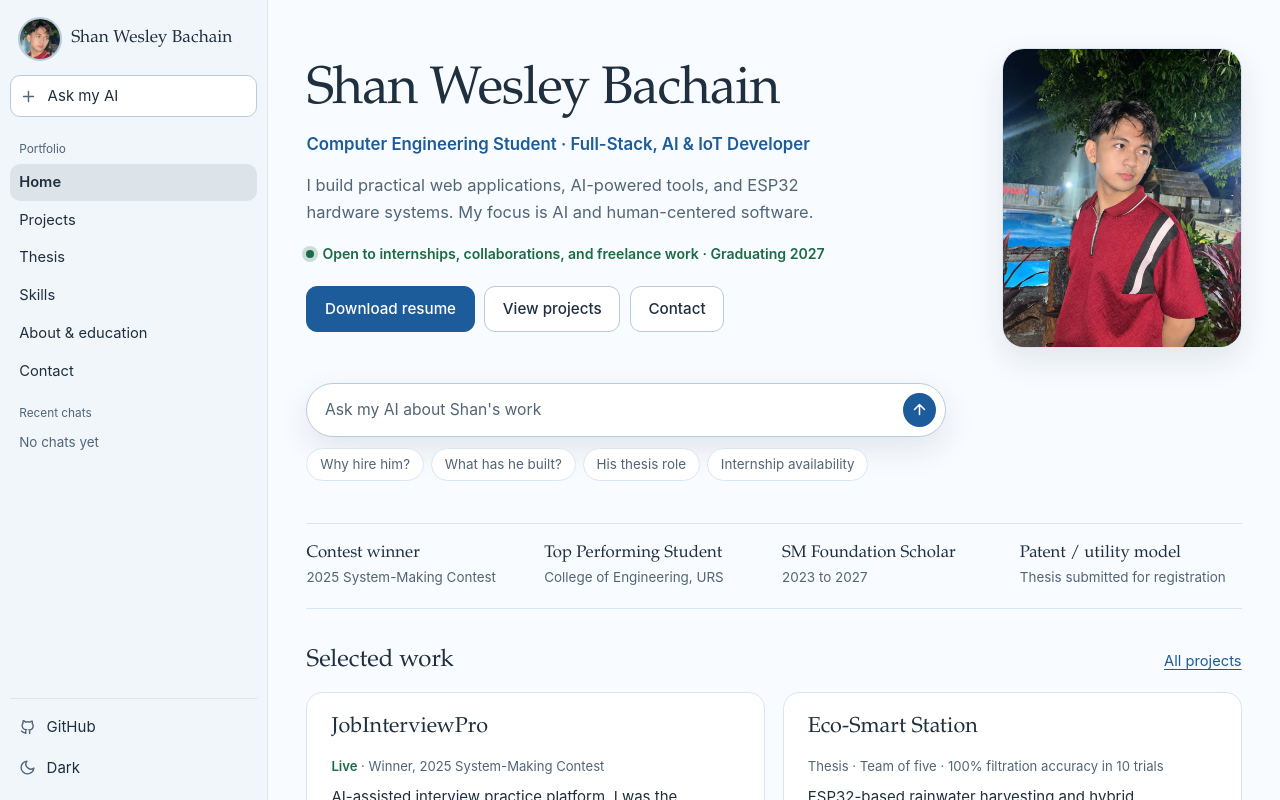
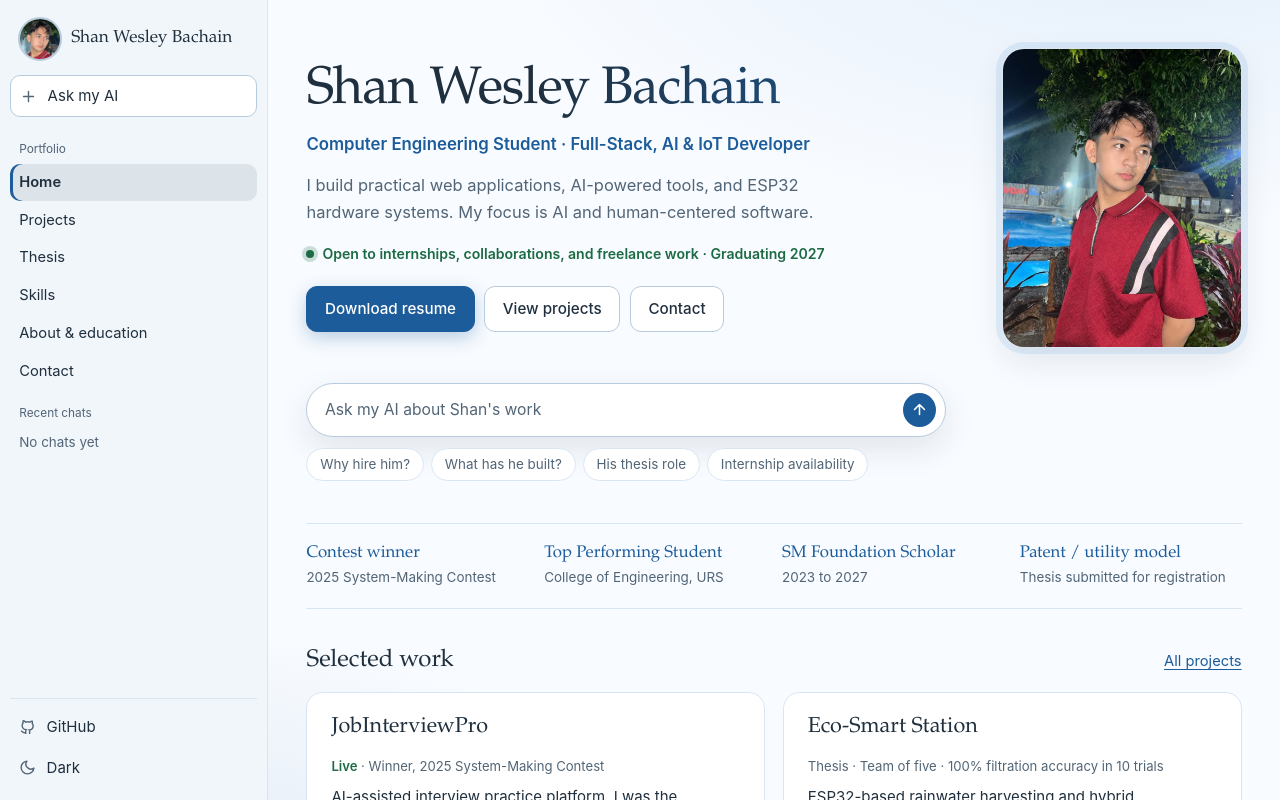
Before and after one commit to shanxwesley/swbportfolio, a website: page index.html in a window 1280 px wide. Drawn offline with Linux system fonts and the light colour scheme.

Commit message:
Enhance styles and transitions in index.html
Updated styles for various elements, including background gradients and hover effects. Added transitions for smoother interactions.

```diff
--- a/index.html
+++ b/index.html
@@ -95,7 +95,7 @@ h1, h2, h3 { line-height: 1.2; font-weight: 400; }
   border-radius: 10px; color: var(--text); text-decoration: none; cursor: pointer; text-align: left; font-size: .94rem;
 }
 .nav-item:hover { background: color-mix(in srgb, var(--text) 6%, transparent); }
-.nav-item[aria-current="true"] { background: color-mix(in srgb, var(--text) 9%, transparent); font-weight: 600; }
+.nav-item[aria-current="true"] { background: color-mix(in srgb, var(--text) 9%, transparent); font-weight: 600; box-shadow: inset 3px 0 0 var(--link); }
 .nav-item svg { width: 17px; height: 17px; flex-shrink: 0; color: var(--muted); }
 .nav-item--new { border: 1px solid var(--border-strong); background: var(--surface); margin-bottom: .5rem; }
 .side-label { font-size: .74rem; color: var(--muted); padding: .9rem .6rem .35rem; }
@@ -113,7 +113,7 @@ h1, h2, h3 { line-height: 1.2; font-weight: 400; }
 .side-foot { border-top: 1px solid var(--border); margin-top: .5rem; padding-top: .5rem; display: flex; flex-direction: column; gap: .05rem; }
 
 /* ---------- Main ---------- */
-.main { min-width: 0; height: 100%; position: relative; overflow: hidden; background: var(--bg); }
+.main { min-width: 0; height: 100%; position: relative; overflow: hidden; background: radial-gradient(1100px 520px at 88% -12%, color-mix(in srgb, var(--accent) 20%, transparent), transparent 62%), radial-gradient(800px 420px at -10% 110%, color-mix(in srgb, var(--link) 10%, transparent), transparent 60%), var(--bg); }
 .view { height: 100%; }
 .view-chat { display: flex; flex-direction: column; }
 .topbar { display: flex; align-items: center; justify-content: space-between; gap: 1rem; height: 52px; padding: 0 1.25rem; flex-shrink: 0; }
@@ -173,7 +173,7 @@ h1, h2, h3 { line-height: 1.2; font-weight: 400; }
 
 /* Hero */
 .hero { display: grid; grid-template-columns: minmax(0, 1fr) 240px; gap: 3rem; align-items: center; padding-top: .5rem; }
-.hero h1 { font-family: var(--serif); font-size: clamp(2.3rem, 4.4vw, 3.3rem); letter-spacing: -.02em; line-height: 1.05; }
+.hero h1 { font-family: var(--serif); font-size: clamp(2.3rem, 4.4vw, 3.3rem); letter-spacing: -.02em; line-height: 1.05; background: linear-gradient(115deg, var(--text) 35%, var(--link)); -webkit-background-clip: text; background-clip: text; color: var(--text); -webkit-text-fill-color: transparent; }
 .role { color: var(--link); font-weight: 600; margin-top: .7rem; font-size: 1.05rem; }
 .lead { margin-top: .9rem; max-width: 54ch; color: var(--muted); font-size: 1.03rem; }
 .status { display: inline-flex; align-items: center; gap: .5rem; margin-top: 1.1rem; font-size: .88rem; color: var(--ok); font-weight: 600; }
@@ -182,8 +182,8 @@ h1, h2, h3 { line-height: 1.2; font-weight: 400; }
 .btns { display: flex; flex-wrap: wrap; gap: .6rem; margin-top: 1.3rem; }
 .btn { display: inline-flex; align-items: center; padding: .6rem 1.1rem; border: 1px solid var(--border-strong); border-radius: 11px; background: var(--surface); color: var(--text); text-decoration: none; font-size: .95rem; font-weight: 500; cursor: pointer; }
 .btn:hover { border-color: var(--link); }
-.btn--primary { background: var(--btn-bg); border-color: var(--btn-bg); color: var(--btn-text); }
-.hero-photo img { width: 100%; height: auto; aspect-ratio: 4 / 5; object-fit: cover; object-position: center 20%; border-radius: 22px; border: 1px solid var(--border); box-shadow: var(--shadow); }
+.btn--primary { background: var(--btn-bg); border-color: var(--btn-bg); color: var(--btn-text); box-shadow: 0 6px 18px color-mix(in srgb, var(--link) 28%, transparent); }
+.hero-photo img { width: 100%; height: auto; aspect-ratio: 4 / 5; object-fit: cover; object-position: center 20%; border-radius: 22px; border: 1px solid var(--border); box-shadow: 0 0 0 6px color-mix(in srgb, var(--accent) 22%, transparent), var(--shadow); }
 .hero-ask { margin-top: 2.2rem; max-width: 640px; }
 .hero-ask .composer { padding: .55rem .6rem .55rem 1.1rem; flex-direction: row; align-items: center; gap: .6rem; border-radius: 999px; }
 .hero-ask textarea { min-height: 24px; height: 24px; padding: 0; font-size: .98rem; }
@@ -191,7 +191,7 @@ h1, h2, h3 { line-height: 1.2; font-weight: 400; }
 .mini-chips button { background: var(--surface); border: 1px solid var(--border); border-radius: 999px; padding: .3rem .8rem; font-size: .84rem; color: var(--muted); cursor: pointer; }
 .mini-chips button:hover { color: var(--text); border-color: var(--border-strong); }
 .stats { display: grid; grid-template-columns: repeat(4, 1fr); gap: 1rem; margin-top: 2.6rem; padding: 1.2rem 0; border-top: 1px solid var(--border); border-bottom: 1px solid var(--border); }
-.stats b { display: block; font-family: var(--serif); font-weight: 400; font-size: 1.05rem; line-height: 1.3; }
+.stats b { display: block; font-family: var(--serif); font-weight: 400; font-size: 1.05rem; line-height: 1.3; color: var(--link); }
 .stats span { font-size: .84rem; color: var(--muted); }
 .sec-head { display: flex; justify-content: space-between; align-items: baseline; margin: 2.4rem 0 1rem; }
 .sec-head h2 { font-family: var(--serif); font-size: 1.5rem; }
@@ -285,6 +285,17 @@ h1, h2, h3 { line-height: 1.2; font-weight: 400; }
 .resume-info p { color: var(--muted); max-width: 44ch; }
 .resume-info .btn-row { display: flex; flex-wrap: wrap; gap: .6rem; margin-top: .9rem; }
 .pf-foot { margin-top: 4rem; padding-top: 1.2rem; border-top: 1px solid var(--border); color: var(--muted); font-size: .85rem; }
+
+/* Subtle polish */
+.card, .fact, .skill-stat, .skill-grid > div, .contact-card, .awards div {
+  transition: transform .2s ease, border-color .2s ease, box-shadow .2s ease;
+}
+.card:hover, .fact:hover, .skill-stat:hover, .skill-grid > div:hover, .contact-card:hover, .awards div:hover {
+  transform: translateY(-3px); border-color: var(--border-strong); box-shadow: var(--shadow);
+}
+.btn { transition: transform .15s ease, border-color .15s ease, box-shadow .15s ease; }
+.btn:hover { transform: translateY(-1px); }
+.btn--primary:hover { box-shadow: 0 8px 22px color-mix(in srgb, var(--link) 38%, transparent); }
 
 /* ---------- Responsive ---------- */
 @media (max-width: 900px) {
```
